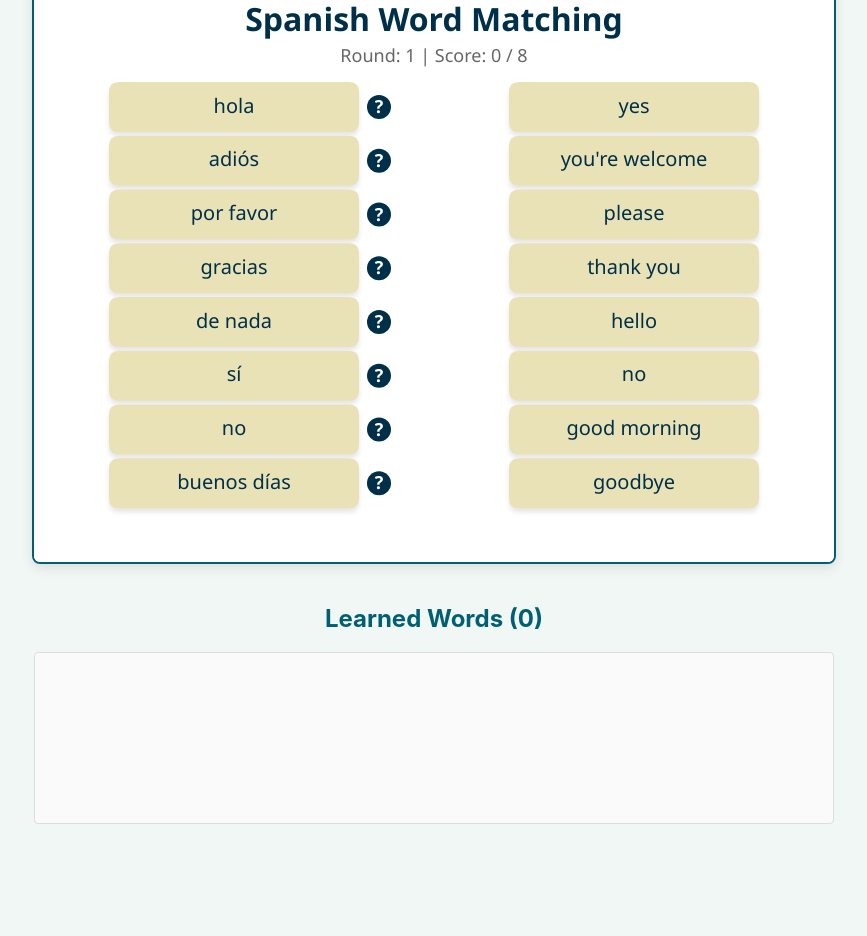
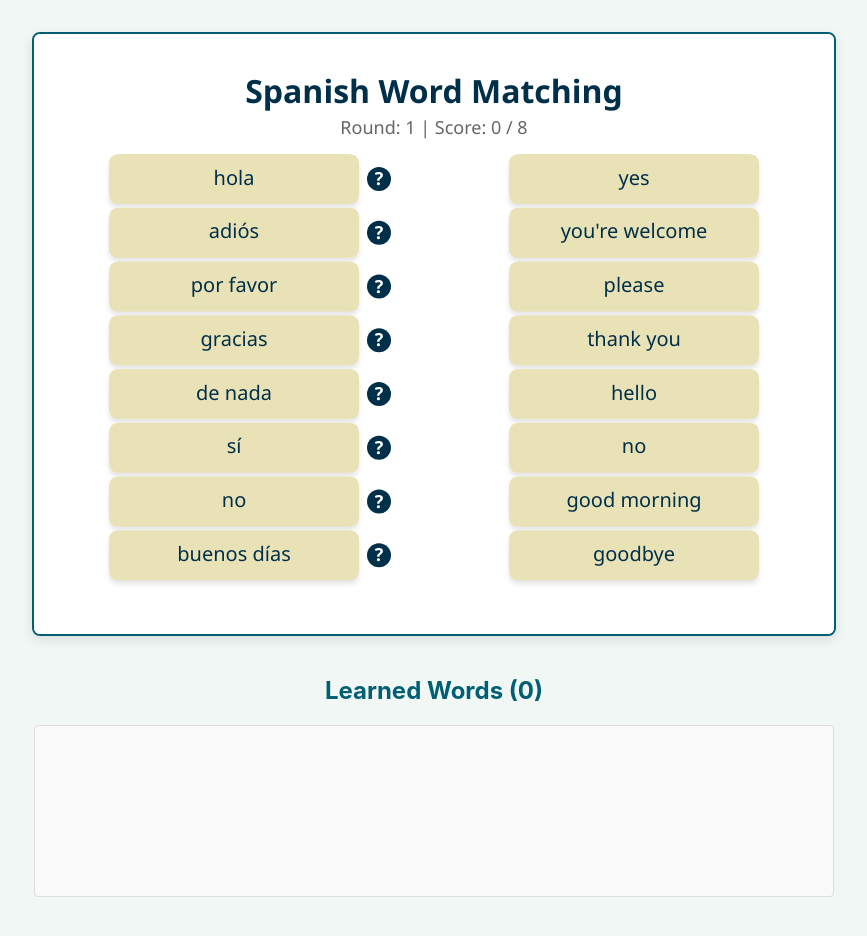
Before and after one commit to Maltais239/Spanishvocab, a plain HTML site: page index.html in a window 1280 px wide. Shown: the whole page, without its empty margins (206-1073 px from the left). Before the commit the page ends 840 px from the top, so only its background shows below. Drawn offline with Linux system fonts and the light colour scheme.

Commit message:
Add files via upload

```diff
--- a/index.html
+++ b/index.html
@@ -11,10 +11,12 @@
             flex-direction: column;
             justify-content: center;
             align-items: center;
-            height: 100vh;
+            min-height: 100vh; /* Changed from height to min-height */
             margin: 0;
             background-color: #f0f7f4;
             color: #333;
+            padding: 2rem 0; /* Added padding */
+            box-sizing: border-box; /* Ensures padding is calculated correctly */
         }
         canvas {
             border: 2px solid #005f73;
@@ -355,11 +357,13 @@
             ctx.fillStyle = PALETTE.text;
             ctx.font = "bold 32px 'Segoe UI'";
             ctx.textAlign = "center";
+            ctx.textBaseline = "middle"; // Fix: Vertically center the title
             ctx.fillText("Spanish Word Matching", canvas.width / 2, 60);
 
             ctx.fillStyle = '#666';
             ctx.font = "18px 'Segoe UI'";
             const correctInRound = gameState.cards.filter(c => c.type === 'spanish' && c.matched).length;
+            // No need to set textBaseline again, it will carry over from the title
             ctx.fillText(`Round: ${gameState.round} | Score: ${correctInRound} / ${ROUND_SIZE}`, canvas.width / 2, 95);
 
             gameState.cards.forEach(card => {
```
